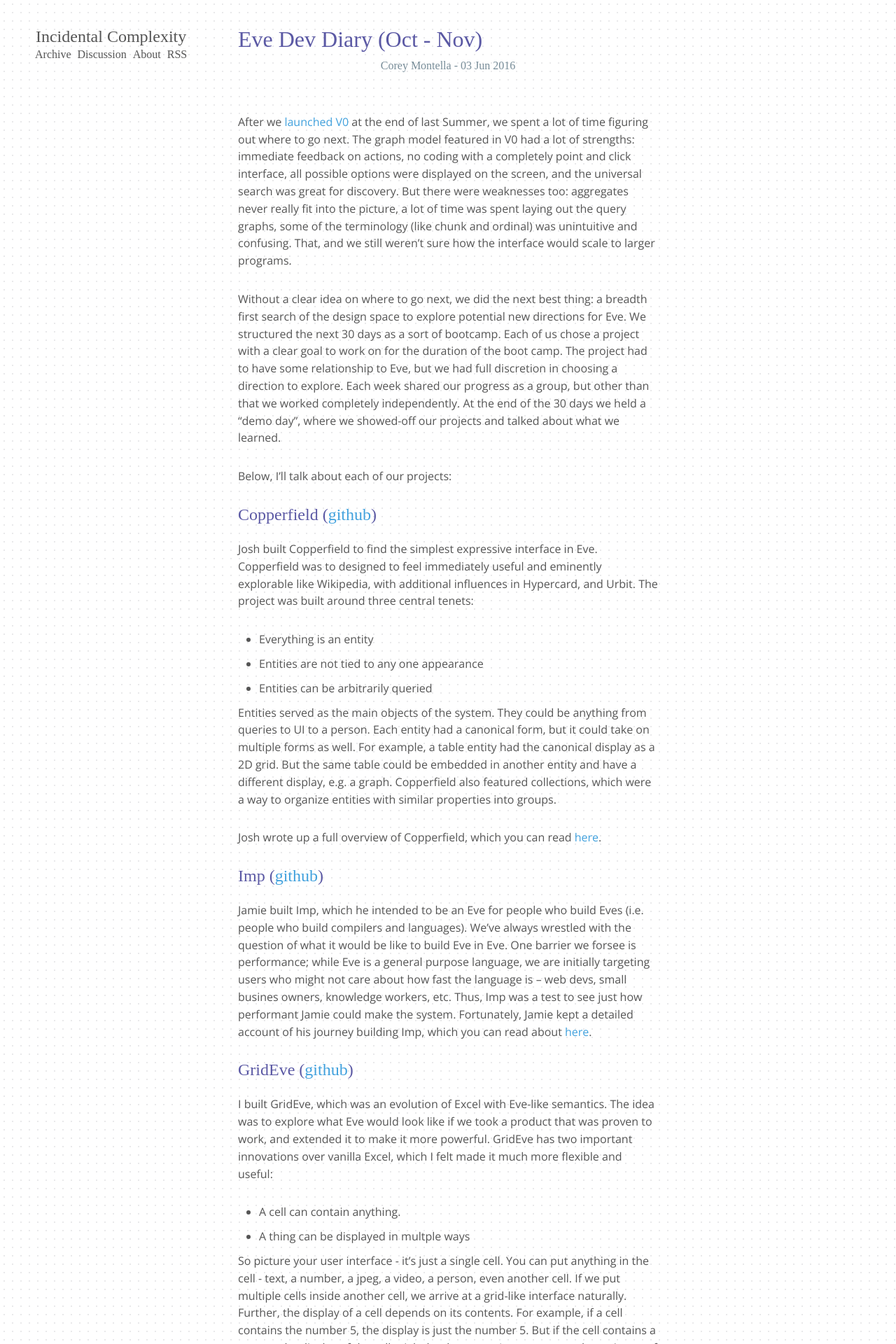
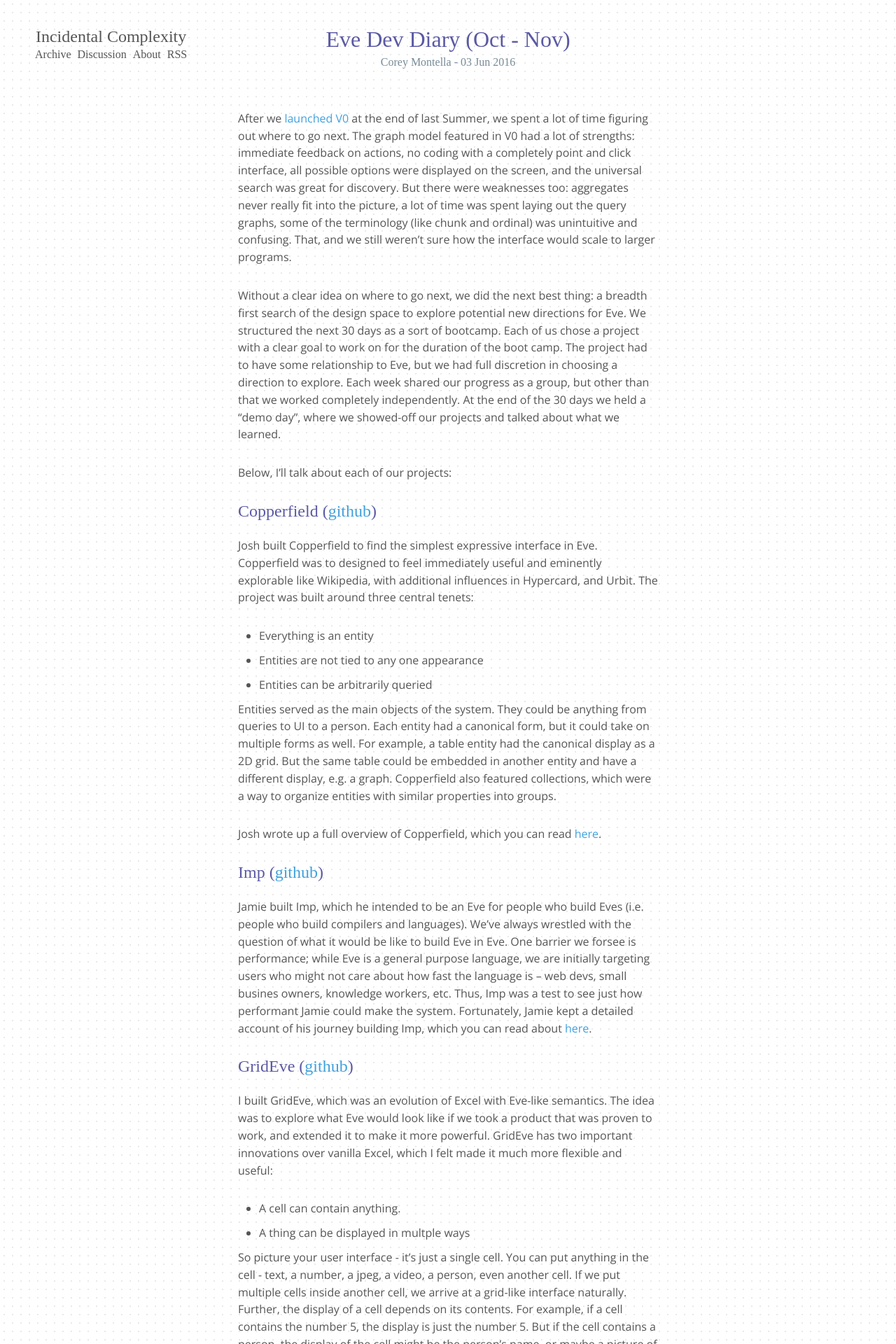
Before and after one commit to Kodowa/incidentalcomplexity, a Jekyll site: the page built from index.html, in a window 1280 px wide. Shown: the top 1920 px of the page at 70% size. Built offline with Jekyll 4.4.1, drawn with Linux system fonts in a browser that asks for light colours; some web fonts are replaced.

Commit message:
Revert styles to h2

```diff
--- a/css/blog.css
+++ b/css/blog.css
@@ -80,7 +80,7 @@
 
 #blogposts { margin:0 auto; width:700px; padding-bottom:100px; }
 
-.post h2 { font-size: 24px; color: rgb(91,89,164); margin-bottom: 5px; }
+.post h2 { text-align: center; }
 .post .title { text-align:center; font-family: "GRL"; font-size: 32px; color: rgb(91,89,164); display: inline-block; margin: 40px 0px 5px 0px;}
 .post a.title:hover { color: rgb(91,89,164); text-shadow: 1px 1px 3px rgba(70, 70, 90, .1); text-decoration:none; }
 .date { text-align:center; font-family: "GRL"; font-size: 12pt; color: #778c98; padding-bottom: 45px; text-transform: none;}
```
